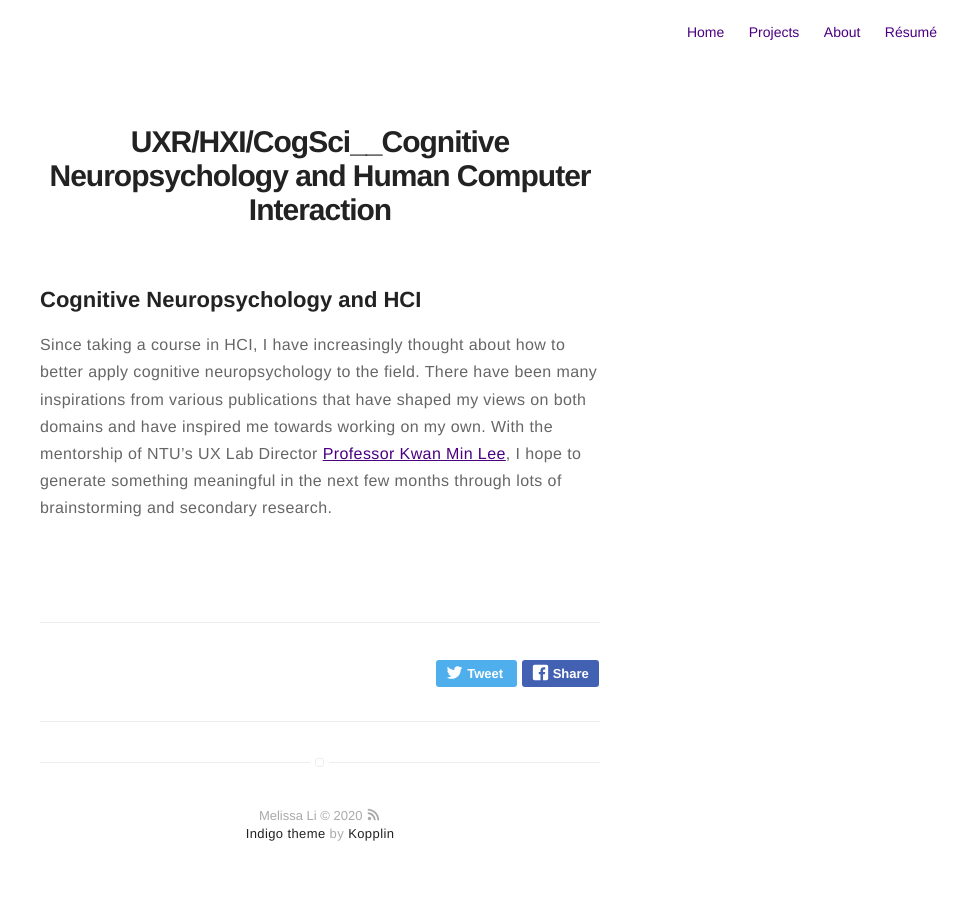
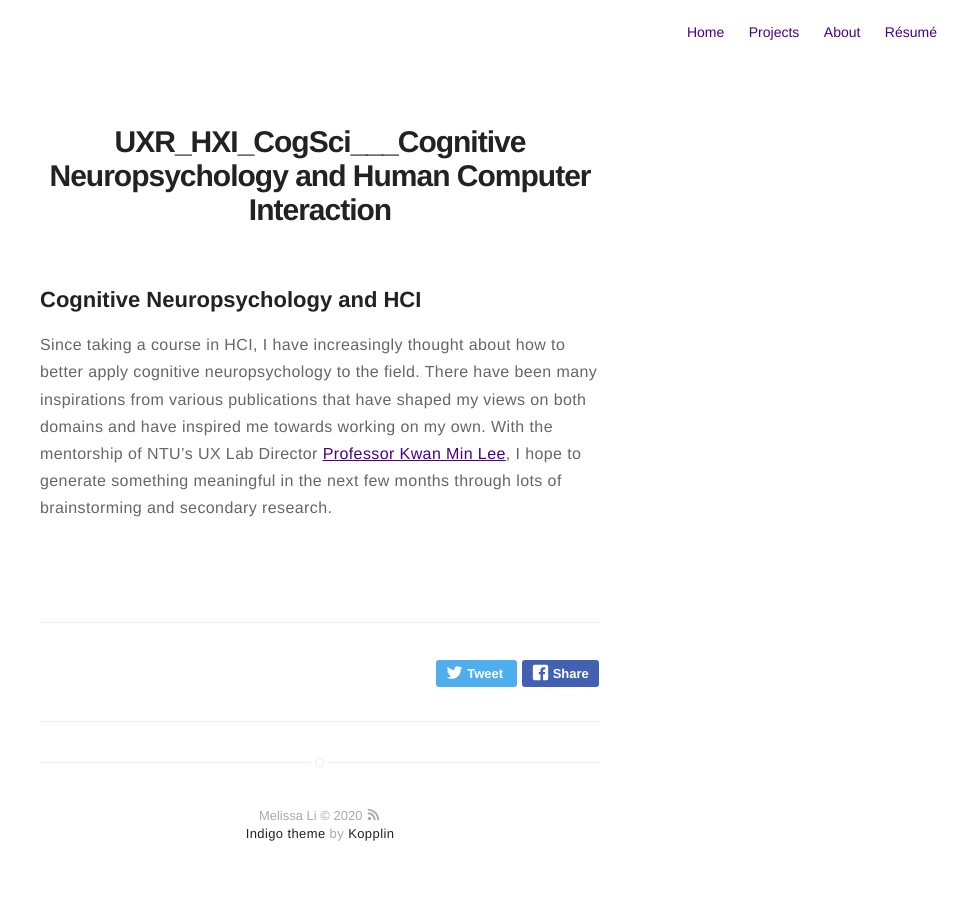
Before and after one commit to im-mel/im-mel.github.io, a Jekyll site: the page built from _posts/2020-02-01-CogSci-and-HCI.markdown, in a window 1280 px wide. Shown: the whole page, without its empty margins (320-1280 px from the left). Built offline with Jekyll 4.4.1, drawn with Linux system fonts in a browser that asks for light colours.

```diff
--- a/_posts/2020-02-01-CogSci-and-HCI.markdown
+++ b/_posts/2020-02-01-CogSci-and-HCI.markdown
@@ -1,5 +1,5 @@
 ---
-title: "UXR/HXI/CogSci__Cognitive Neuropsychology and Human Computer Interaction"
+title: "UXR_HXI_CogSci___Cognitive Neuropsychology and Human Computer Interaction"
 layout: post
 date: 2020-02-01 00:00
 tag: false
```
